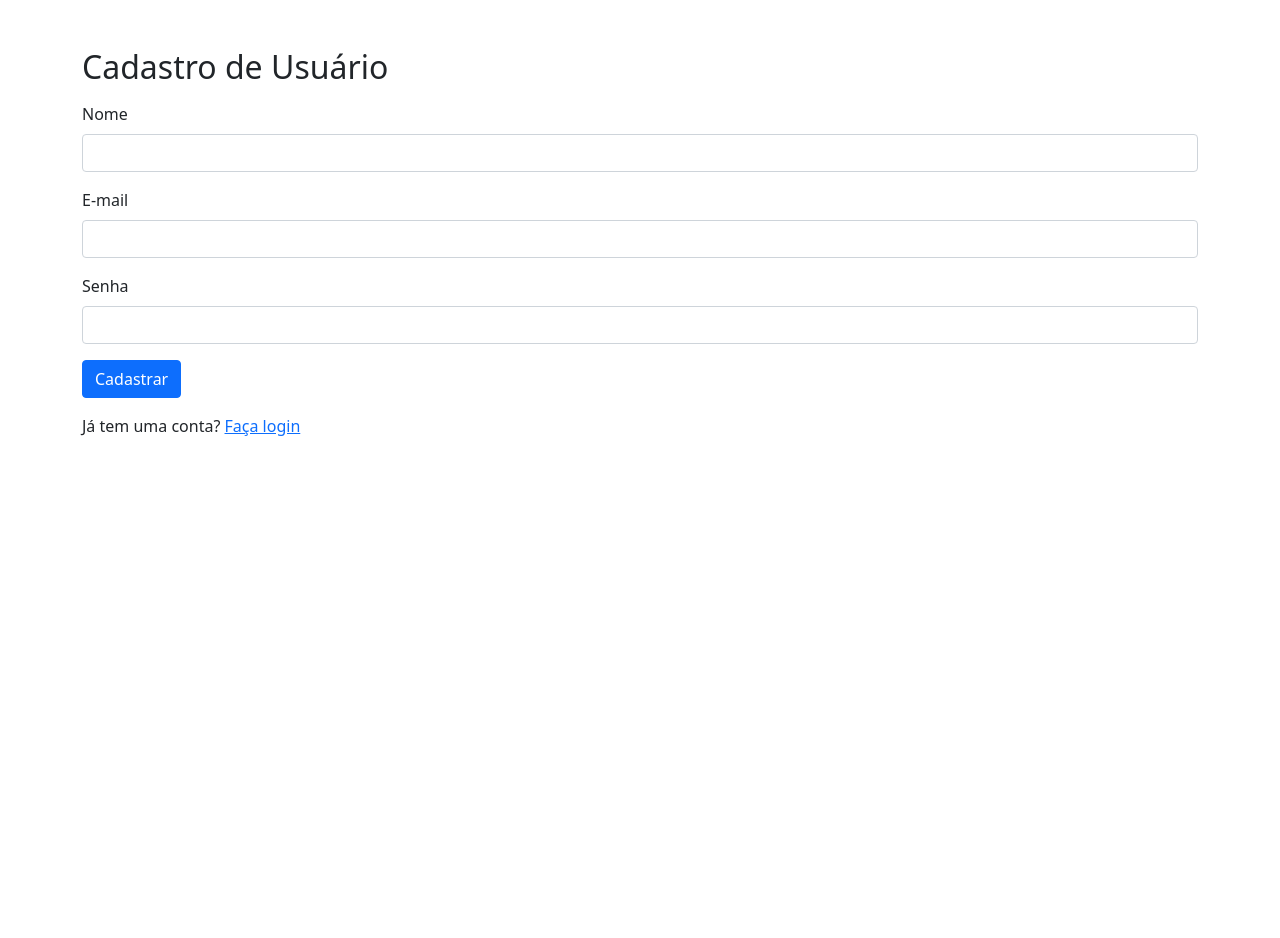
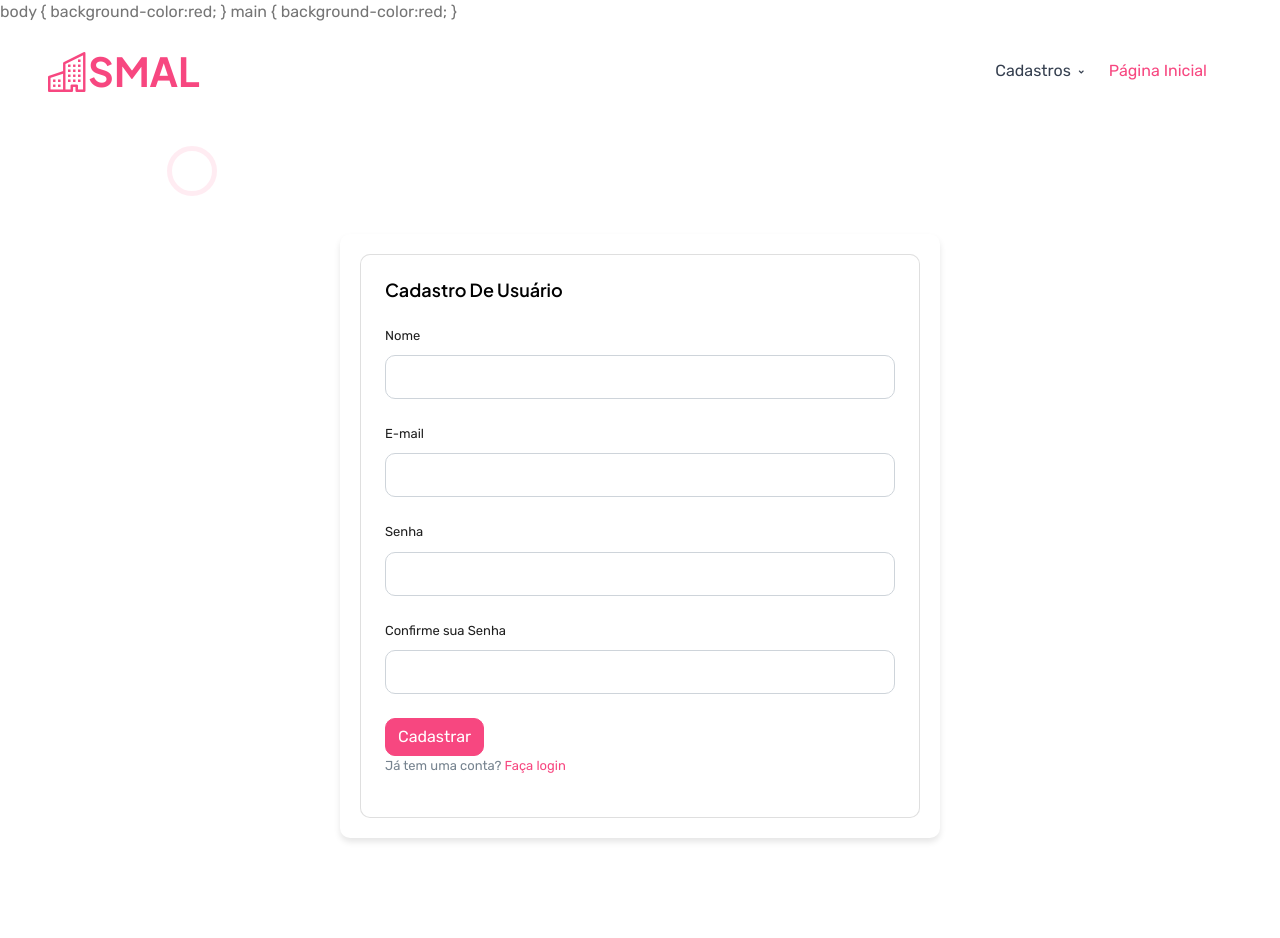
Before and after one commit to camille-eloah/monitoramento-de-atividades, a Flask app: page /cadastro in a window 1280 px wide. Before the commit the page ends 436 px from the top, so only its background shows below. Run offline with Flask 3, Linux system fonts and the light colour scheme; style sheets or scripts are compiled from the project's sources; some libraries are stand-ins or nearby versions.

Commit message:
Novas atualizações!

```diff
--- a/app/routes.py
+++ b/app/routes.py
@@ -95,6 +95,7 @@ def logout():
     flash('Você foi desconectado com sucesso.', 'success')
     return redirect('/index')
 
+@app.route('/index')
 @app.route('/')
 def index():
     return render_template('index.html')
@@ -194,26 +195,66 @@ def delete_aluno(alu_matricula):
 def cad_disciplinas():
     connection = get_db_connection()
     disciplinas = []
+    cursos = []
+    professores = []
 
     if request.method == "POST":
         nome = request.form['nome']
         prof_responsavel = request.form['prof_responsavel']
         carga_hr = request.form['carga_hr']
+        curso_ids = request.form.getlist('curso_id')  # Permite selecionar vários cursos
 
-        query = """
-        INSERT INTO tb_disciplinas (dis_nome, dis_prof_responsavel, dis_carga_hr)
-        VALUES (%s, %s, %s)
-        """
         try:
-            executar_query(query, (nome, prof_responsavel, carga_hr))
+            # Inserir a disciplina
+            query = """
+            INSERT INTO tb_disciplinas (dis_nome, dis_prof_responsavel, dis_carga_hr)
+            VALUES (%s, %s, %s)
+            """
+            print("Inserção em tb_disciplinas feita com sucesso!")
+
+            with connection.cursor() as cursor:
+                cursor.execute(query, (nome, prof_responsavel, carga_hr))
+                connection.commit()
+
+                print("Testando...")
+                # Recuperar o ID da disciplina recém inserida
+
+                disciplina_id = cursor.lastrowid
+                print(f"disciplina_id recuperado: {disciplina_id}")  # Depuração para ver o ID
+
+                print("Testando 2...")
+
+                # Verificar se o ID da disciplina foi recuperado corretamente
+                if disciplina_id == 0:
+                    raise Exception("Erro ao recuperar o ID da disciplina inserida.")
+
+                # Associar a disciplina aos cursos
+                for curso_id in curso_ids:
+                    cursor.execute("""
+                    INSERT INTO tb_cursos_disciplinas (cd_cur_id, cd_dis_id)
+                    VALUES (%s, %s)
+                    """, (curso_id, disciplina_id))
+                connection.commit()
+
+            flash("Disciplina cadastrada com sucesso!", category="success")
         except Exception as e:
             flash(f"Erro ao cadastrar disciplina: {e}", category="error")
+            print(f"Erro ao cadastrar disciplina: {e}")  # Imprimir erro no console para depuração
 
-    # Realiza a consulta novamente para obter a lista atualizada
+    # Consultar disciplinas, cursos e professores
+    with connection.cursor() as cursor:
+        cursor.execute('SELECT * FROM tb_disciplinas')
+        disciplinas = cursor.fetchall()
+
+        cursor.execute('SELECT * FROM tb_cursos')
+        cursos = cursor.fetchall()
+
+        cursor.execute('SELECT * FROM tb_professores')
+        professores = cursor.fetchall()
 
     connection.close()
 
-    return render_template('disciplinas/cad_disciplinas.html', disciplinas=disciplinas)
+    return render_template('disciplinas/cad_disciplinas.html', disciplinas=disciplinas, cursos=cursos, professores=professores)
 
 
 # Editar disciplina
--- a/app/templates/auth/cadastro.html
+++ b/app/templates/auth/cadastro.html
@@ -1,15 +1,23 @@
-<!DOCTYPE html>
-<html lang="pt-br">
-<head>
-    <meta charset="UTF-8">
-    <meta name="viewport" content="width=device-width, initial-scale=1.0">
-    <title>Cadastro de Usuário</title>
-    <link rel="stylesheet" href="https://cdnjs.cloudflare.com/ajax/libs/bootstrap/5.1.0/css/bootstrap.min.css">
-</head>
-<body>
-    <div class="container">
-        <h2 class="mt-5">Cadastro de Usuário</h2>
+{% extends 'layout.html' %}
 
+{% block title %}
+Cadastro
+{% endblock %}
+
+{% block styles %}
+body {
+    background-color:red;
+}
+main {
+    background-color:red;
+}
+{% endblock %}
+
+{% block content %}
+<main style="margin: 50px auto 0; padding: 20px; max-width: 600px; background: white; border-radius: 10px; box-shadow: 0 4px 6px rgba(0, 0, 0, 0.1);">
+    <div class="card">
+        <div class="card-body">
+            <h4 class="card-title">Cadastro de Usuário</h4>
             <!-- Exibição de Flash Messages -->
             {% with messages = get_flashed_messages(with_categories=true) %}
             {% if messages %}
@@ -23,27 +31,32 @@
             {% endif %}
             {% endwith %}
 
-        <!-- Formulário de cadastro -->
-        <form method="POST" action="/cadastro" class="mt-3">
-            <div class="mb-3">
-                <label for="nome" class="form-label">Nome</label>
+
+            <form method="POST" action="/cadastro" class="forms-sample">
+                <div class="form-group">
+                    <label for="nome">Nome</label>
                     <input type="text" class="form-control" id="nome" name="nome" required>
                 </div>
-            <div class="mb-3">
-                <label for="email" class="form-label">E-mail</label>
+                <div class="form-group">
+                    <label for="email">E-mail</label>
                     <input type="email" class="form-control" id="email" name="email" required>
                 </div>
-            <div class="mb-3">
-                <label for="pass" class="form-label">Senha</label>
+                <div class="form-group">
+                    <label for="pass">Senha</label>
                     <input type="password" class="form-control" id="pass" name="pass" required>
                 </div>
-            <button type="submit" class="btn btn-primary">Cadastrar</button>
-        </form>
-
-        <!-- Link para a página inicial -->
-        <p class="mt-3">Já tem uma conta? <a href="/login">Faça login</a></p>
+                <div class="form-group">
+                    <label for="pass">Confirme sua Senha</label>
+                    <input type="password" class="form-control" id="pass" name="confirm_pass" required>
                 </div>
 
-    <script src="https://cdnjs.cloudflare.com/ajax/libs/bootstrap/5.1.0/js/bootstrap.bundle.min.js"></script>
-</body>
-</html>
+                <button class="btn btn-primary me-2" type="submit">Cadastrar</button>
+            </form>
+            <!-- Link para a página inicial -->
+            <p class="card-description">Já tem uma conta? <a href="/login">Faça login</a></p>
+        </div>
+    </div>
+</main>
+
+
+{% endblock %}
--- a/app/templates/layout.html
+++ b/app/templates/layout.html
@@ -30,23 +30,6 @@
     <link rel="stylesheet" href="../static/src/assets/css/style.css">
     <!-- endinject -->
     <link rel="shortcut icon" href="../static/src/assets/images/favicon.png" />
-    <style>
-        /* Definindo as variáveis de cor */
-        :root {
-            --primary-color: #044253;
-            --primary-color-dark: #056372;
-            --background-color: #f4f4f4;
-            --text-color: #333;
-            --button-color: #044253;
-            --button-hover-color: #056372;
-            --error-color: red;
-        }
-
-        /* Ocultar a lista de alunos por padrão */
-        #lista-alunos {
-            display: none;
-        }
-    </style>
     <!-- Google Web Fonts -->
     <link rel="preconnect" href="https://fonts.googleapis.com">
     <link rel="preconnect" href="https://fonts.gstatic.com" crossorigin>
@@ -70,6 +53,9 @@
 
     <!-- Template Stylesheet -->
     <link href="static/css/style.css" rel="stylesheet">
+
+    <!-- Bloco de Estilo -->
+    {% block styles %}{% endblock %}
 
 </head>
 
@@ -101,6 +87,7 @@
                     <div class="nav-item dropdown">
                         <a href="#" class="nav-link dropdown-toggle" data-bs-toggle="dropdown">Cadastros</a>
                         <div class="dropdown-menu m-0">
+                            <a href="cadastro" class="dropdown-item">Registre-se</a>
                             <a href="cad_aluno" class="dropdown-item">Cadastrar Alunos</a>
                             <a href="cad_disciplinas" class="dropdown-item">Cadastrar Disciplinas</a>
                             <a href="cad_atividades" class="dropdown-item">Cadastrar Atividades</a>
--- a/init_db.sql
+++ b/init_db.sql
@@ -22,7 +22,7 @@ create table if not exists tb_professores (
     prof_id integer auto_increment primary key,
     prof_nome VARCHAR(50) not null,
     prof_email VARCHAR(100) not null unique,
-    prof_senha VARCHAR(50) not null
+    prof_senha VARCHAR(255) not null
 
 );
 
@@ -36,7 +36,6 @@ create table if not exists tb_aulas (
     foreign key (aul_dis_id) references tb_disciplinas(dis_id)
 );
 
--- PROVAVELMENTE TB_ALUNOS_DISCIPLINAS SERÁ DESNECESSÁRIO...
 create table if not exists tb_alunos_disciplinas (
     ad_id integer auto_increment primary key,
     ad_alu_id integer not null,
```
Also changed, not shown: app/templates/disciplinas/cad_disciplinas.html (+30 -13 lines), app/templates/index.html (+9 -0 lines). Lines whose indentation alone changed are shown as unchanged.
